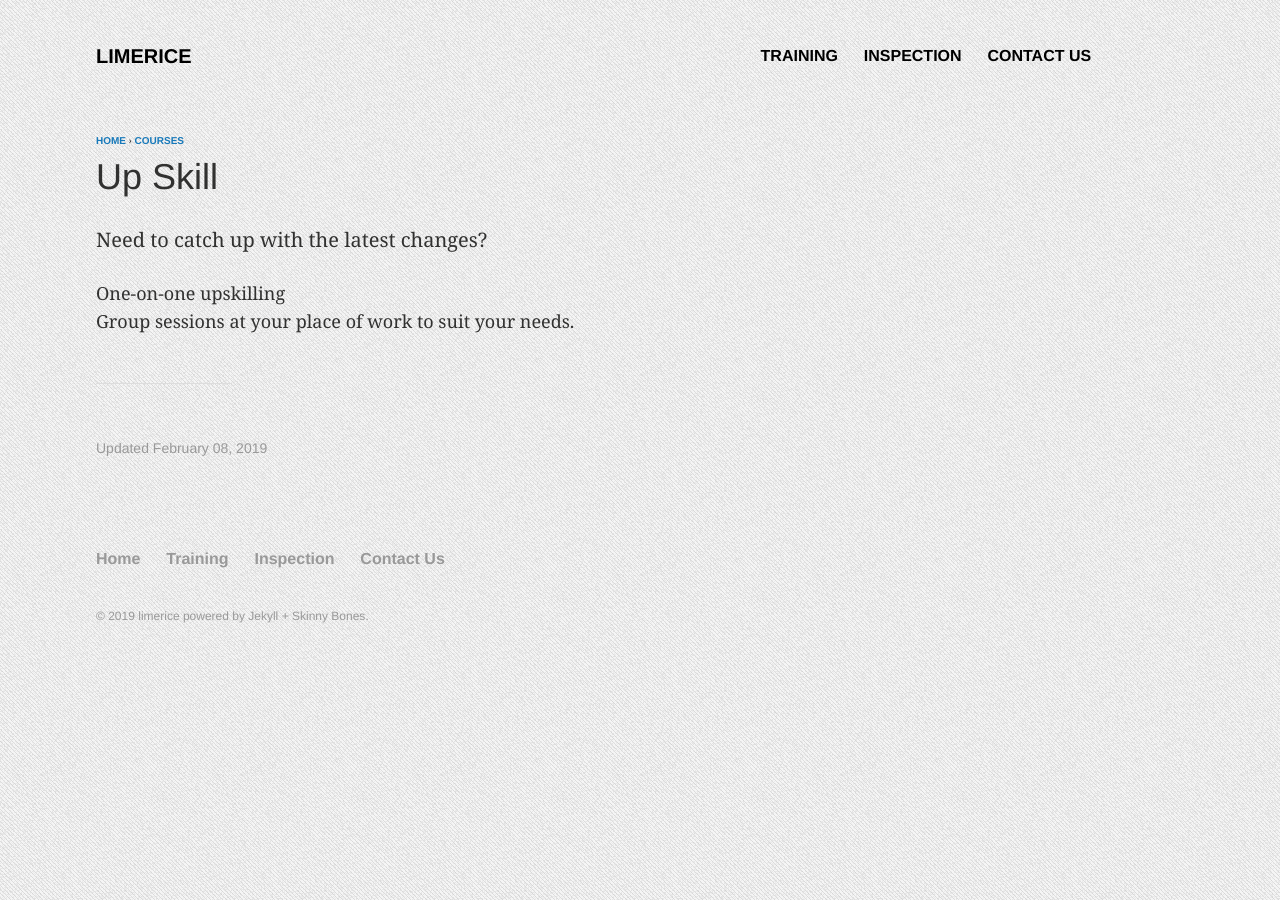
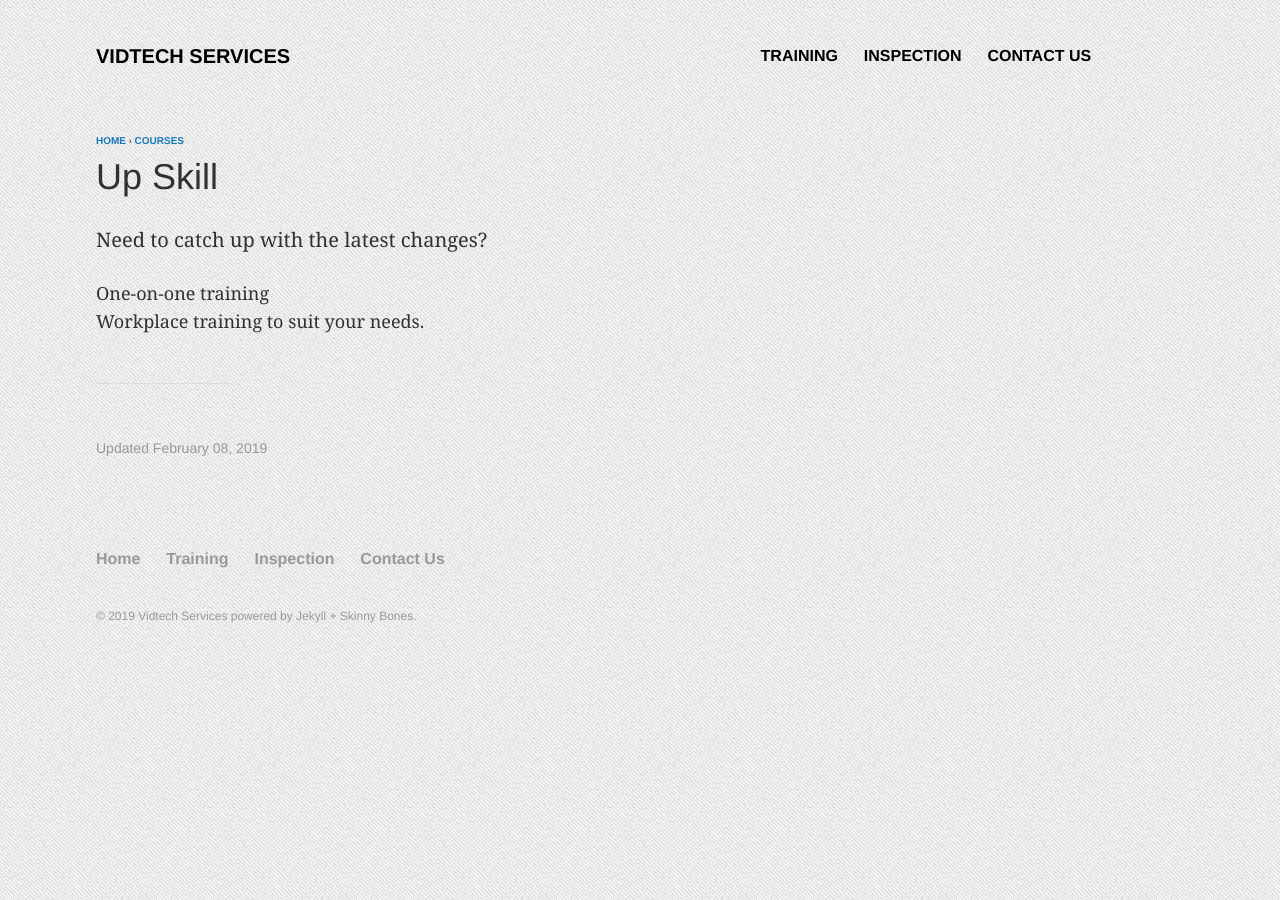
Before and after one commit to DarrenHobern/limerice, a Jekyll site: the page built from _posts/courses/2016-11-09-up-skill.md, in a window 1280 px wide. Built offline with Jekyll 4.4.1, drawn with Linux system fonts in a browser that asks for light colours.

Commit message:
Changes title to Vidtech Services,  Up skilling notes
Reworded notes

```diff
--- a/_config.yml
+++ b/_config.yml
@@ -1,7 +1,7 @@
 # Site wide configuration
 
-title: "limerice"
-description: "limerice"
+title: "Vidtech Services"
+description: "Serving the electrical industry"
 logo: 120x120.gif
 teaser: 400x250.gif
 locale: en_US
--- a/_posts/courses/2016-11-09-up-skill.md
+++ b/_posts/courses/2016-11-09-up-skill.md
@@ -10,5 +10,5 @@ share: false
 ---
 Need to catch up with the latest changes?
 
-One-on-one upskilling <br>
-Group sessions at your place of work to suit your needs.
+One-on-one training <br>
+Workplace training to suit your needs.
```
